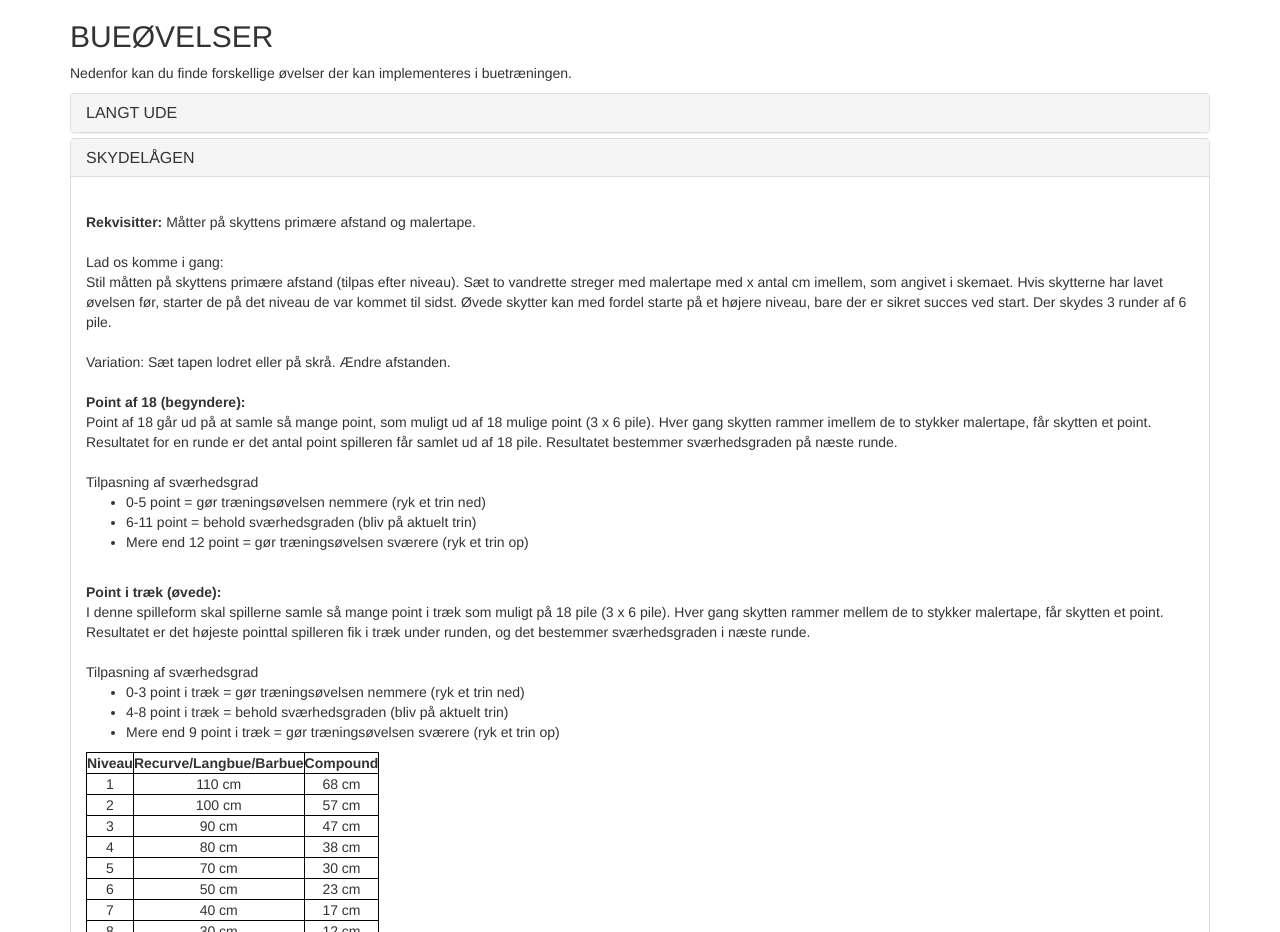
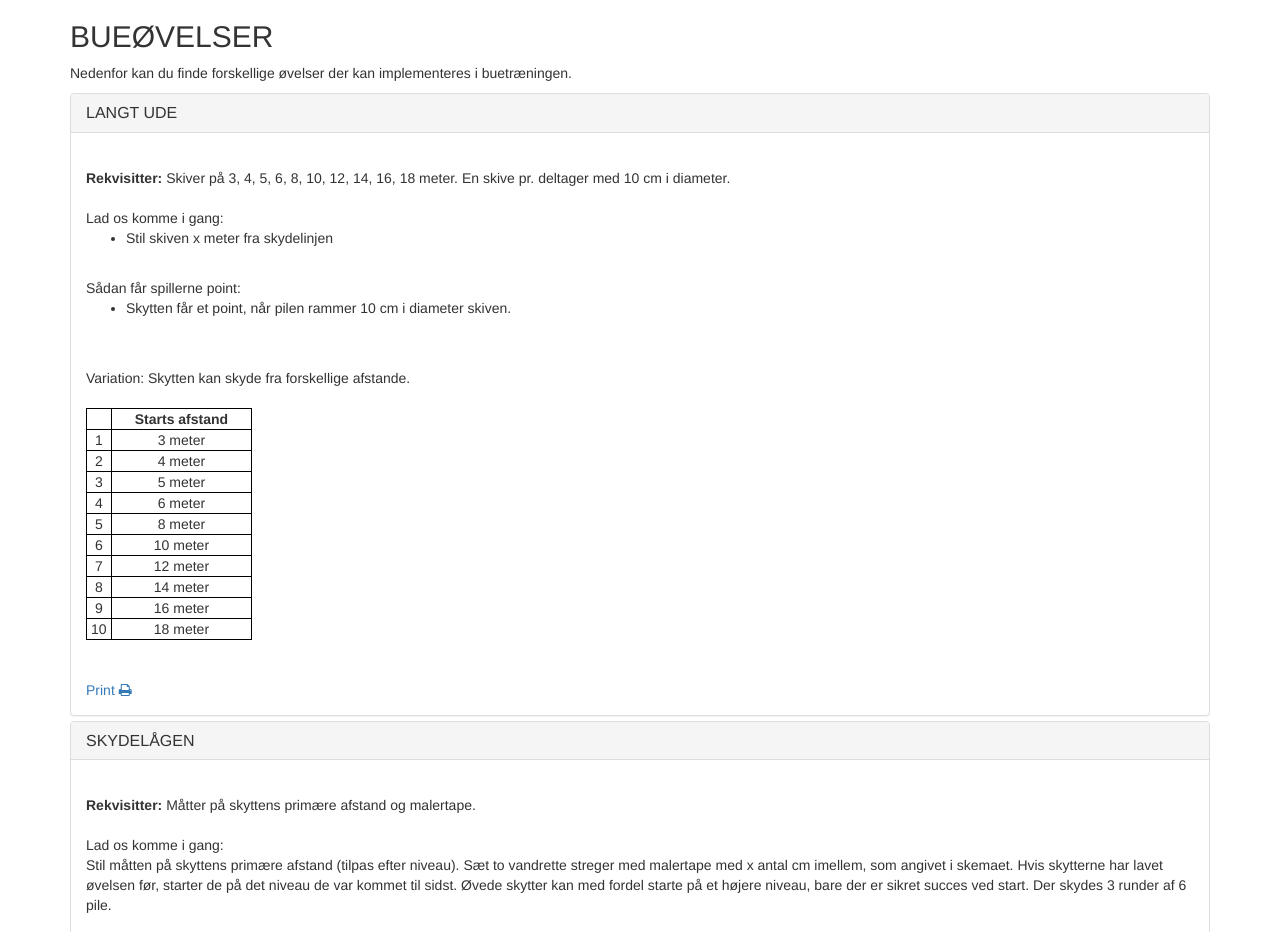
Before and after one commit to mrweissguy/random-html-snippets, a plain HTML site: page index.html in a window 1280 px wide. Shown: the part 1240-2172 px from the top of the page. Drawn offline with nearby package versions, Linux system fonts and the light colour scheme.

Commit message:
minor stuff

```diff
--- a/index.html
+++ b/index.html
@@ -646,7 +646,7 @@ table, th, td {
           <a data-toggle="collapse" data-parent="#accordion" href="#collapse30">LANGT UDE</a>
         </h4>
       </div>
-      <div id="collapse30" class="panel-collapse collapse">
+      <div id="collapse30" class="panel-collapse collapse in">
         <div class="panel-body">
         <br>
         <b>Rekvisitter:</b> Skiver på 3, 4, 5, 6, 8, 10, 12, 14, 16, 18 meter. En skive pr. deltager med 10 cm i diameter.
```
